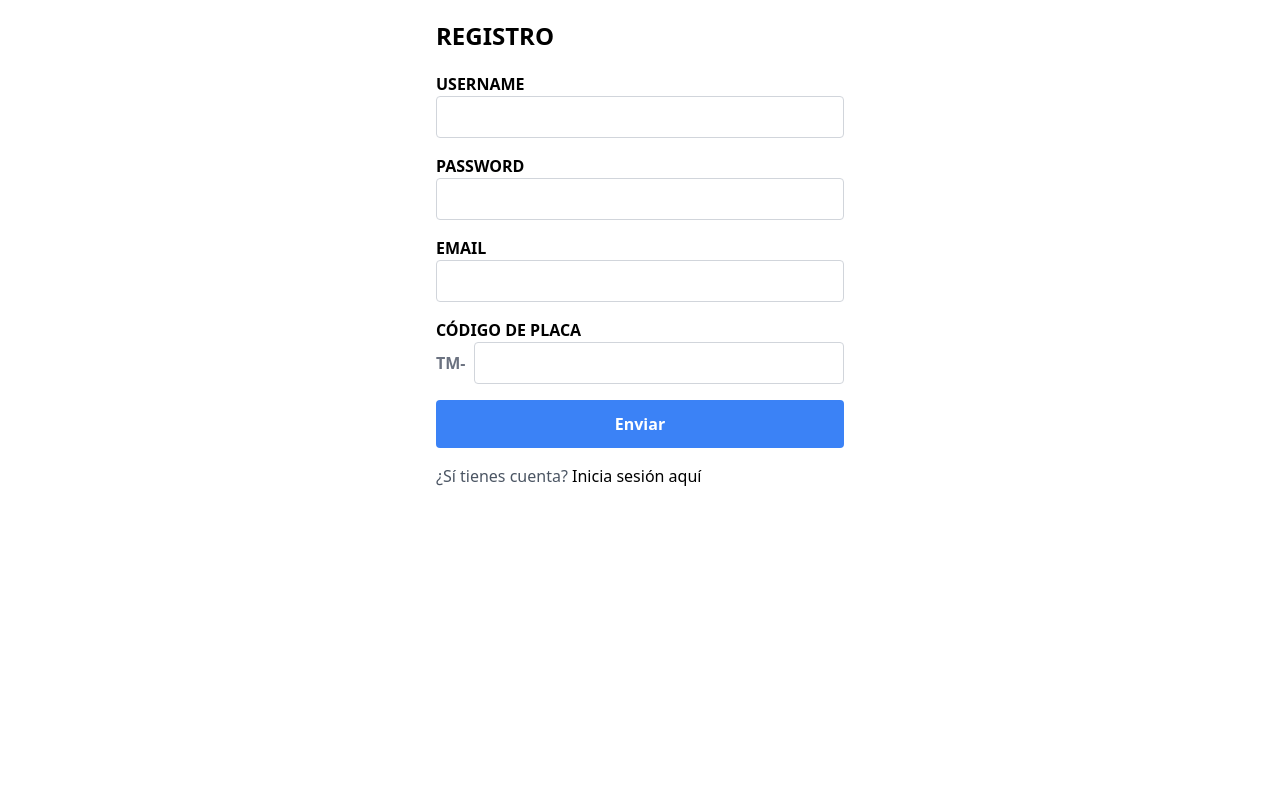
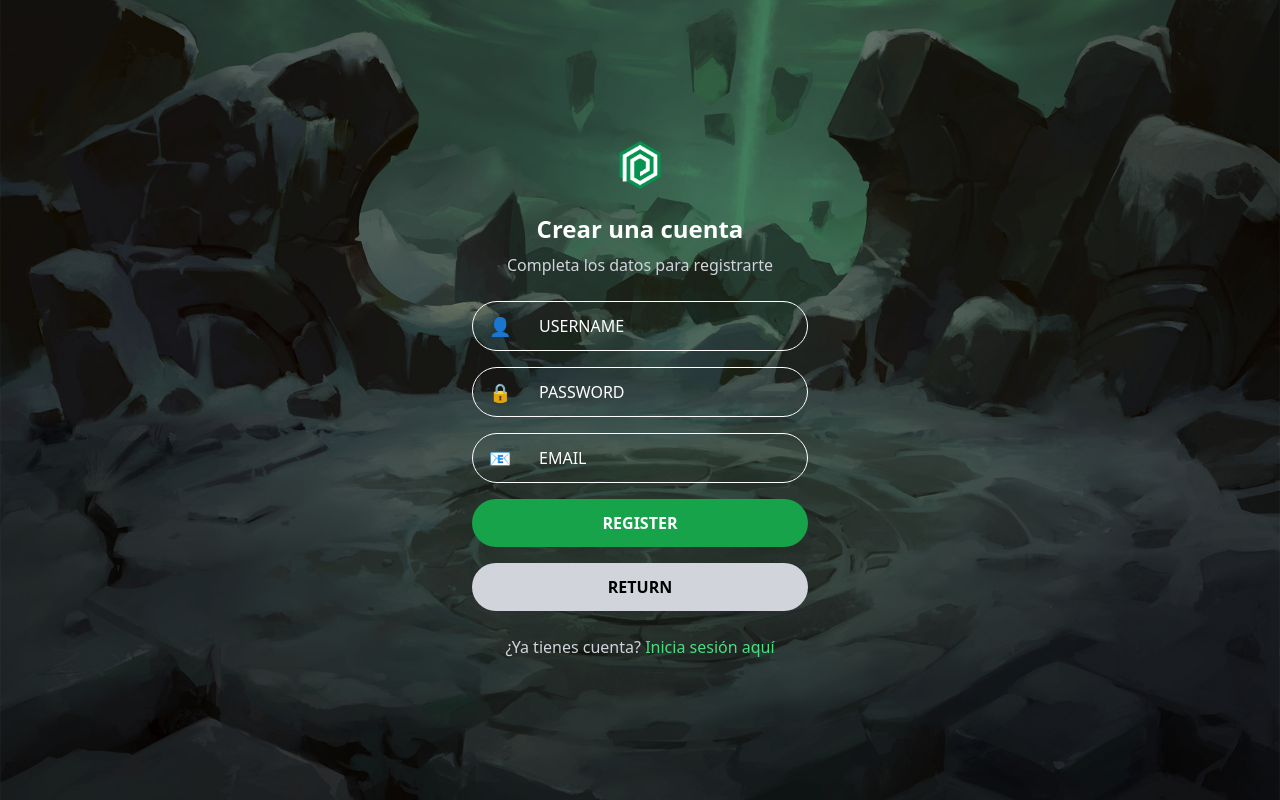
Before and after one commit to LordPanda04/ArquiPulsadores, a React (Vite) app: page /register in a window 1280 px wide. Built offline with nearby package versions, Linux system fonts and the light colour scheme.

Commit message:
pages register/principal UI update

```diff
--- a/src/pages/Register.jsx
+++ b/src/pages/Register.jsx
@@ -3,138 +3,132 @@ import { useNavigate, Link } from 'react-router-dom';
 import { useForm } from 'react-hook-form';
 
 export const Register = () => {
-  const { register, formState: { errors }, handleSubmit, setValue, getValues } = useForm();
+  const { register, formState: { errors }, handleSubmit, setValue } = useForm();
   const navigate = useNavigate();
-  const [localErrors, setLocalErrors] = useState({}); // Estado local para manejar errores dinámicos
+  const [localErrors, setLocalErrors] = useState({});
 
   const onSubmit = (data) => {
     console.log(data);
-    // Lógica adicional después de enviar el formulario
+    navigate('/menu');
   };
 
-  // Función para manejar entrada y errores dinámicos
   const handleInput = (event, fieldName, maxLength, regex = null, errorMessage = '') => {
     const value = event.target.value;
     if (value.length > maxLength || (regex && !regex.test(value))) {
       setLocalErrors((prev) => ({ ...prev, [fieldName]: errorMessage }));
     } else {
       setLocalErrors((prev) => ({ ...prev, [fieldName]: null }));
-      setValue(fieldName, value); // Actualiza el valor si es válido
+      setValue(fieldName, value);
     }
   };
 
   return (
-    <div className="p-5 max-w-md mx-auto">
+    <div
+      className="relative w-full h-screen bg-cover bg-center"
+      style={{ backgroundImage: "url('/src/images/background.png')" }}
+    >
+      {/* Capa de transparencia */}
+      <div className="absolute inset-0 bg-black bg-opacity-40"></div>
+
+      {/* Contenedor del formulario */}
+      <div className="relative flex justify-center items-center h-full">
+        <div className="w-11/12 max-w-sm bg-transparent p-6 rounded-lg text-center">
+          {/* Logo */}
+          <div className="mb-6">
+            <img
+              src="/src/images/BUTTONBLINK.png"
+              alt="Logo"
+              className="w-12 h-auto mx-auto"
+            />
+          </div>
+
           {/* Título */}
-      <h1 className="text-2xl font-bold mb-5">REGISTRO</h1>
+          <h1 className="text-2xl font-bold text-white mb-2">Crear una cuenta</h1>
+          <p className="text-gray-300 mb-6">Completa los datos para registrarte</p>
 
-      <form onSubmit={handleSubmit(onSubmit)} className="space-y-4">
-        {/* Campo Username */}
-        <div>
-          <label className="block font-bold">USERNAME</label>
+          {/* Formulario */}
+          <form onSubmit={handleSubmit(onSubmit)} className="flex flex-col gap-4">
+            {/* Username */}
+            <div className="relative border border-white rounded-full flex items-center bg-transparent">
+              <span className="text-white text-lg px-4">👤</span>
               <input
                 type="text"
+                id="username"
+                placeholder="USERNAME"
+                required
+                className="w-full p-3 bg-transparent text-white placeholder-white focus:outline-none rounded-full"
                 {...register('username', { required: true })}
-            className="border border-gray-300 rounded p-2 w-full"
-            onInput={(e) =>
-              handleInput(e, 'username', 10, null, 'Máximo 10 caracteres')
-            }
+                onInput={(e) => handleInput(e, 'username', 10, null, 'Máximo 10 caracteres')}
               />
-          {(errors.username || localErrors.username) && (
-            <p className="text-red-500 text-sm">
-              {localErrors.username || 'Introduzca nombre de usuario'}
-            </p>
-          )}
             </div>
+            {localErrors.username && <p className="text-red-500 text-sm">{localErrors.username}</p>}
 
-        {/* Campo Password */}
-        <div>
-          <label className="block font-bold">PASSWORD</label>
+            {/* Password */}
+            <div className="relative border border-white rounded-full flex items-center bg-transparent">
+              <span className="text-white text-lg px-4">🔒</span>
               <input
                 type="password"
+                id="password"
+                placeholder="PASSWORD"
+                required
+                className="w-full p-3 bg-transparent text-white placeholder-white focus:outline-none rounded-full"
                 {...register('password', { required: true })}
-            className="border border-gray-300 rounded p-2 w-full"
                 onInput={(e) =>
                   handleInput(
                     e,
                     'password',
                     10,
                     /^[a-zA-Z0-9]*$/,
-                'Solo se permiten letras y números, máximo 10 caracteres'
-              )
-            }
-          />
-          {(errors.password || localErrors.password) && (
-            <p className="text-red-500 text-sm">
-              {localErrors.password || 'Introduzca una contraseña'}
-            </p>
-          )}
-        </div>
-
-        {/* Campo Email */}
-        <div>
-          <label className="block font-bold">EMAIL</label>
-          <input
-            type="email"
-            {...register('email', {
-              required: 'Introduzca un correo electrónico',
-              pattern: {
-                value: /^[a-zA-Z0-9._%+-]+@[a-zA-Z0-9.-]+\.[A-Za-z]{2,}$/,
-                message: 'El email ingresado es incorrecto',
-              },
-            })}
-            className="border border-gray-300 rounded p-2 w-full"
-          />
-          {errors.email && <p className="text-red-500 text-sm">{errors.email.message}</p>}
-        </div>
-
-        {/* Campo Placa */}
-        <div>
-          <label className="block font-bold">CÓDIGO DE PLACA</label>
-          <div className="flex items-center">
-            <span className="mr-2 text-gray-500 font-bold">TM-</span>
-            <input
-              type="text"
-              {...register('placa', { required: true })}
-              className="border border-gray-300 rounded p-2 w-full"
-              onInput={(e) =>
-                handleInput(
-                  e,
-                  'placa',
-                  4,
-                  /^[a-zA-Z0-9]*$/,
-                  'Código de placa incorrecto, solo 4 caracteres'
+                    'Solo letras, números y máximo 10 caracteres'
                   )
                 }
               />
             </div>
-          {(errors.placa || localErrors.placa) && (
-            <p className="text-red-500 text-sm">
-              {localErrors.placa || 'Introduzca un código de placa válido'}
-            </p>
-          )}
+            {localErrors.password && <p className="text-red-500 text-sm">{localErrors.password}</p>}
+
+            {/* Email */}
+            <div className="relative border border-white rounded-full flex items-center bg-transparent">
+              <span className="text-white text-lg px-4">📧</span>
+              <input
+                type="email"
+                id="email"
+                placeholder="EMAIL"
+                required
+                className="w-full p-3 bg-transparent text-white placeholder-white focus:outline-none rounded-full"
+                {...register('email', {
+                  required: 'El email es obligatorio',
+                  pattern: /^[a-zA-Z0-9._%+-]+@[a-zA-Z0-9.-]+\.[A-Za-z]{2,}$/,
+                })}
+              />
             </div>
+            {errors.email && <p className="text-red-500 text-sm">{errors.email.message}</p>}
 
-        {/* Botón de Enviar */}
+            {/* Botón Enviar */}
             <button
               type="submit"
-            onClick={handleSubmit((data) => {
-              console.log(data); // Aquí puedes manejar los datos enviados
-              navigate('/menu'); // Redirige a /menu
-            })}
-            className="w-full py-3 bg-blue-500 text-white font-bold rounded hover:bg-blue-600 transition"
+              className="w-full py-3 bg-green-600 text-white font-bold rounded-full hover:bg-green-700 transition"
             >
-            Enviar
+              REGISTER
             </button>
 
+            {/* Botón Return */}
+            <button
+              onClick={() => navigate('/')}
+              className="w-full py-3 bg-gray-300 text-black font-bold rounded-full hover:bg-gray-400 transition"
+            >
+              RETURN
+            </button>
+          </form>
+
           {/* Vuelta a Login */}
-        <p className="mt-6 text-gray-600">
-          ¿Sí tienes cuenta?{' '}
-          <Link to="/login" className="text-black hover:underline">
+          <p className="mt-6 text-gray-300">
+            ¿Ya tienes cuenta?{' '}
+            <Link to="/login" className="text-green-400 hover:underline">
               Inicia sesión aquí
             </Link>
           </p>
-      </form>
+        </div>
+      </div>
     </div>
   );
 };
```
Also changed, not shown: src/pages/Paginaprincipal.jsx (+14 -8 lines). Lines whose indentation alone changed are shown as unchanged.
